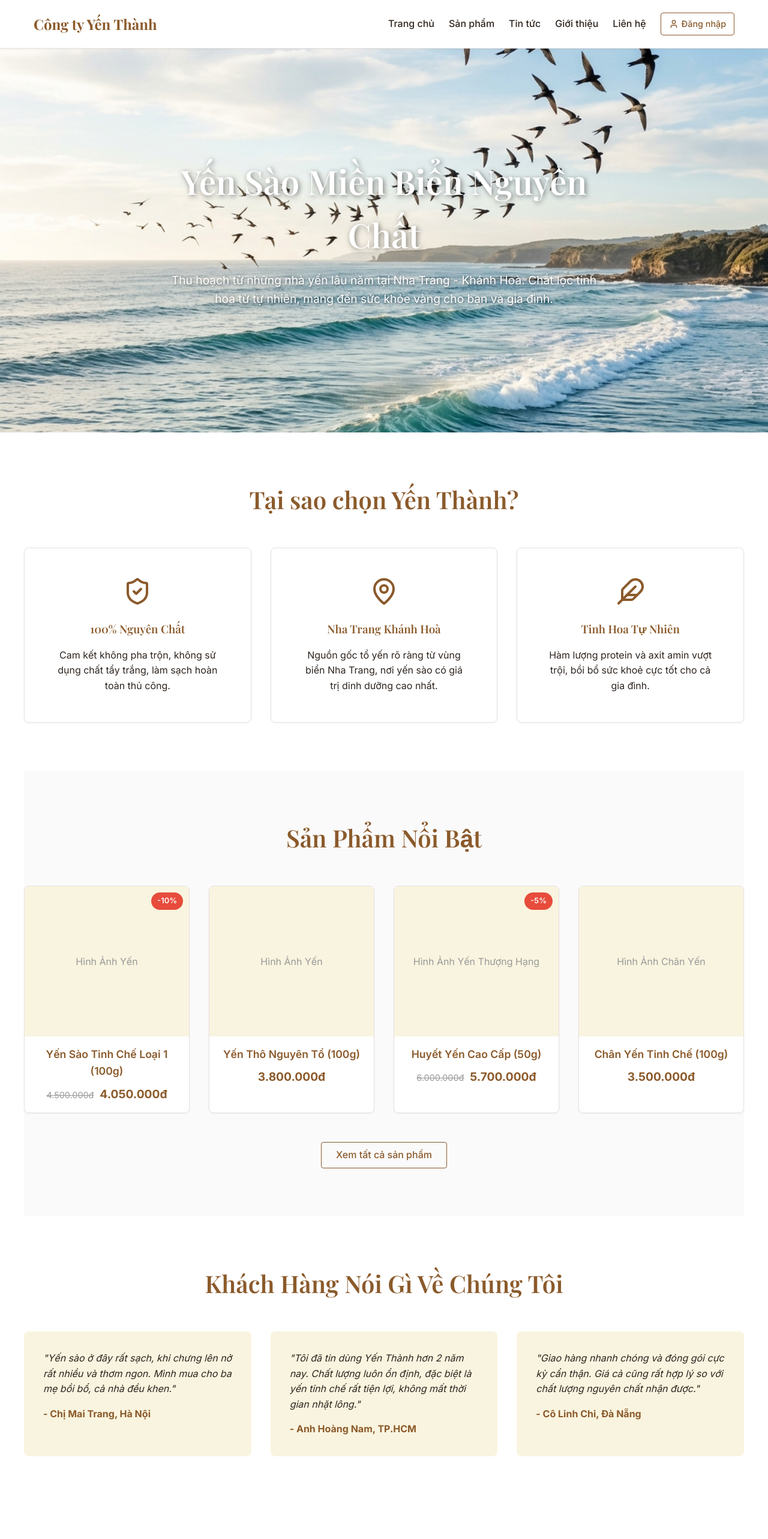
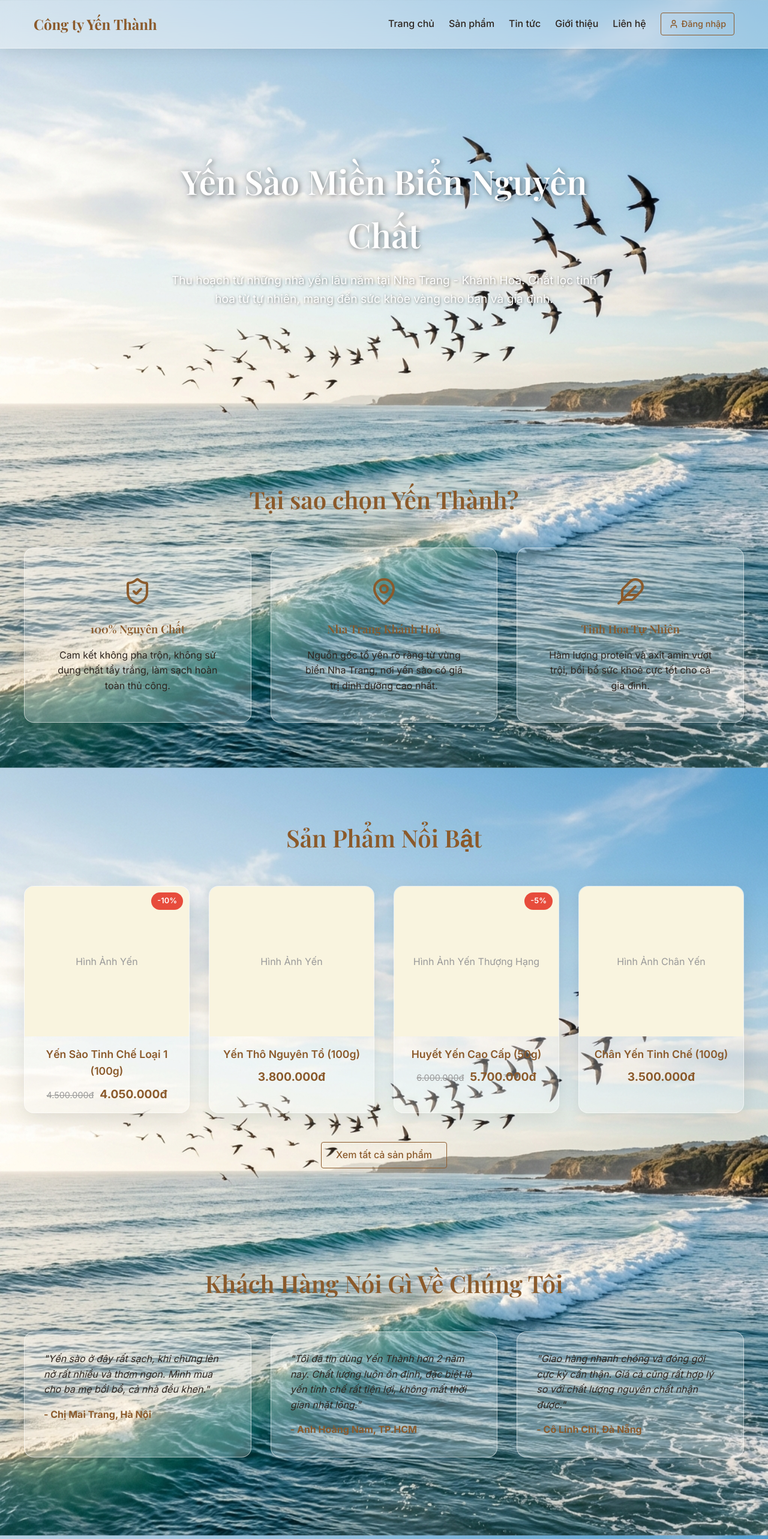
Before and after one commit to anhdungshopmaker/website-yen-sao, a Next.js app: page / in a window 1280 px wide. Shown: the top 2566 px of the page at 60% size. Built offline with nearby package versions, Linux system fonts and the light colour scheme; a web font is replaced by a local one.

Commit message:
Revamp UI to immersive Glassmorphism design

```diff
--- a/src/app/globals.css
+++ b/src/app/globals.css
@@ -37,8 +37,10 @@
 body {
   font-family: var(--font-inter), sans-serif;
   color: var(--color-text);
-  background-color: var(--color-bg);
+  /* Biến thành background toàn trang fix cứng để làm nền cho Glassmorphism */
+  background: url('/banner.png') center/cover no-repeat fixed;
   line-height: 1.6;
+  min-height: 100vh;
 }
 
 h1, h2, h3, h4, h5, h6 {
--- a/src/app/page.js
+++ b/src/app/page.js
@@ -37,7 +37,7 @@ export default function Home() {
       </section>
 
       {/* Sản Phẩm Nổi Bật */}
-      <section className={`container ${styles.section}`} style={{ backgroundColor: 'var(--color-bg-alt)' }}>
+      <section className={`container ${styles.section}`}>
         <h2 className={styles.sectionTitle}>Sản Phẩm Nổi Bật</h2>
         <div className={styles.productGrid}>
           {/* Mockup Product 1 */}
--- a/src/app/page.module.css
+++ b/src/app/page.module.css
@@ -2,22 +2,15 @@
   position: relative;
   height: 80vh;
   min-height: 500px;
-  background-color: var(--color-bg-alt);
+  background-color: transparent;
   display: flex;
   align-items: center;
   justify-content: center;
   text-align: center;
-  overflow: hidden;
 }
 
-/* Background placeholder logic */
-.hero::before {
-  content: "";
-  position: absolute;
-  top: 0; left: 0; right: 0; bottom: 0;
-  background: url('/banner.png') center/cover no-repeat;
-  z-index: 0;
-}
+/* Background image is moved to body in globals.css, no need for ::before */
+
 
 .heroContent {
   position: relative;
@@ -56,18 +49,21 @@
 }
 
 .uspCard {
-  background: var(--color-bg);
+  background: rgba(255, 255, 255, 0.25);
+  backdrop-filter: blur(20px);
+  -webkit-backdrop-filter: blur(20px);
   padding: var(--spacing-2xl);
-  border-radius: var(--radius-md);
-  box-shadow: var(--shadow-sm);
-  transition: transform 0.3s ease, box-shadow 0.3s ease;
-  border: 1px solid var(--color-border);
+  border-radius: var(--radius-lg);
+  box-shadow: 0 8px 32px 0 rgba(0, 0, 0, 0.1);
+  transition: transform 0.3s ease, box-shadow 0.3s ease, background 0.3s ease;
+  border: 1px solid rgba(255, 255, 255, 0.5);
 }
 
 .uspCard:hover {
   transform: translateY(-5px);
-  box-shadow: var(--shadow-md);
-  border-color: var(--color-secondary);
+  box-shadow: 0 12px 40px 0 rgba(0, 0, 0, 0.2);
+  background: rgba(255, 255, 255, 0.35);
+  border-color: rgba(255, 255, 255, 0.7);
 }
 
 .uspIcon {
@@ -83,18 +79,21 @@
 }
 
 .productCard {
-  background: var(--color-bg);
-  border-radius: var(--radius-md);
+  background: rgba(255, 255, 255, 0.25);
+  backdrop-filter: blur(20px);
+  -webkit-backdrop-filter: blur(20px);
+  border-radius: var(--radius-lg);
   overflow: hidden;
-  box-shadow: var(--shadow-sm);
+  box-shadow: 0 8px 32px 0 rgba(0, 0, 0, 0.1);
   transition: all 0.3s;
-  border: 1px solid var(--color-border);
+  border: 1px solid rgba(255, 255, 255, 0.5);
   position: relative;
 }
 
 .productCard:hover {
-  box-shadow: var(--shadow-lg);
+  box-shadow: 0 12px 40px 0 rgba(0, 0, 0, 0.2);
   transform: translateY(-5px);
+  background: rgba(255, 255, 255, 0.35);
 }
 
 .productImgBox {
@@ -161,9 +160,13 @@
 }
 
 .reviewCard {
-  background-color: var(--color-secondary-light);
+  background: rgba(255, 255, 255, 0.25);
+  backdrop-filter: blur(20px);
+  -webkit-backdrop-filter: blur(20px);
+  border: 1px solid rgba(255, 255, 255, 0.5);
+  box-shadow: 0 8px 32px 0 rgba(0, 0, 0, 0.1);
   padding: var(--spacing-xl);
-  border-radius: var(--radius-md);
+  border-radius: var(--radius-lg);
   font-style: italic;
   position: relative;
 }
--- a/src/components/Footer.module.css
+++ b/src/components/Footer.module.css
@@ -1,8 +1,12 @@
 .footer {
-  background-color: var(--color-bg-alt);
-  border-top: 1px solid var(--color-border);
+  background: rgba(255, 255, 255, 0.2);
+  backdrop-filter: blur(20px);
+  -webkit-backdrop-filter: blur(20px);
+  border-top: 1px solid rgba(255, 255, 255, 0.4);
   padding: var(--spacing-3xl) 0 var(--spacing-lg);
   margin-top: var(--spacing-3xl);
+  box-shadow: 0 -4px 30px rgba(0, 0, 0, 0.1);
+  color: #111;
 }
 
 .footerGrid {
--- a/src/components/Header.module.css
+++ b/src/components/Header.module.css
@@ -1,10 +1,12 @@
 .header {
-  background-color: var(--color-bg);
-  border-bottom: 1px solid var(--color-border);
+  background: rgba(255, 255, 255, 0.4);
+  backdrop-filter: blur(15px);
+  -webkit-backdrop-filter: blur(15px);
+  border-bottom: 1px solid rgba(255, 255, 255, 0.4);
   position: sticky;
   top: 0;
   z-index: 100;
-  box-shadow: var(--shadow-sm);
+  box-shadow: 0 4px 30px rgba(0, 0, 0, 0.1);
 }
 
 .headerContainer {
```
